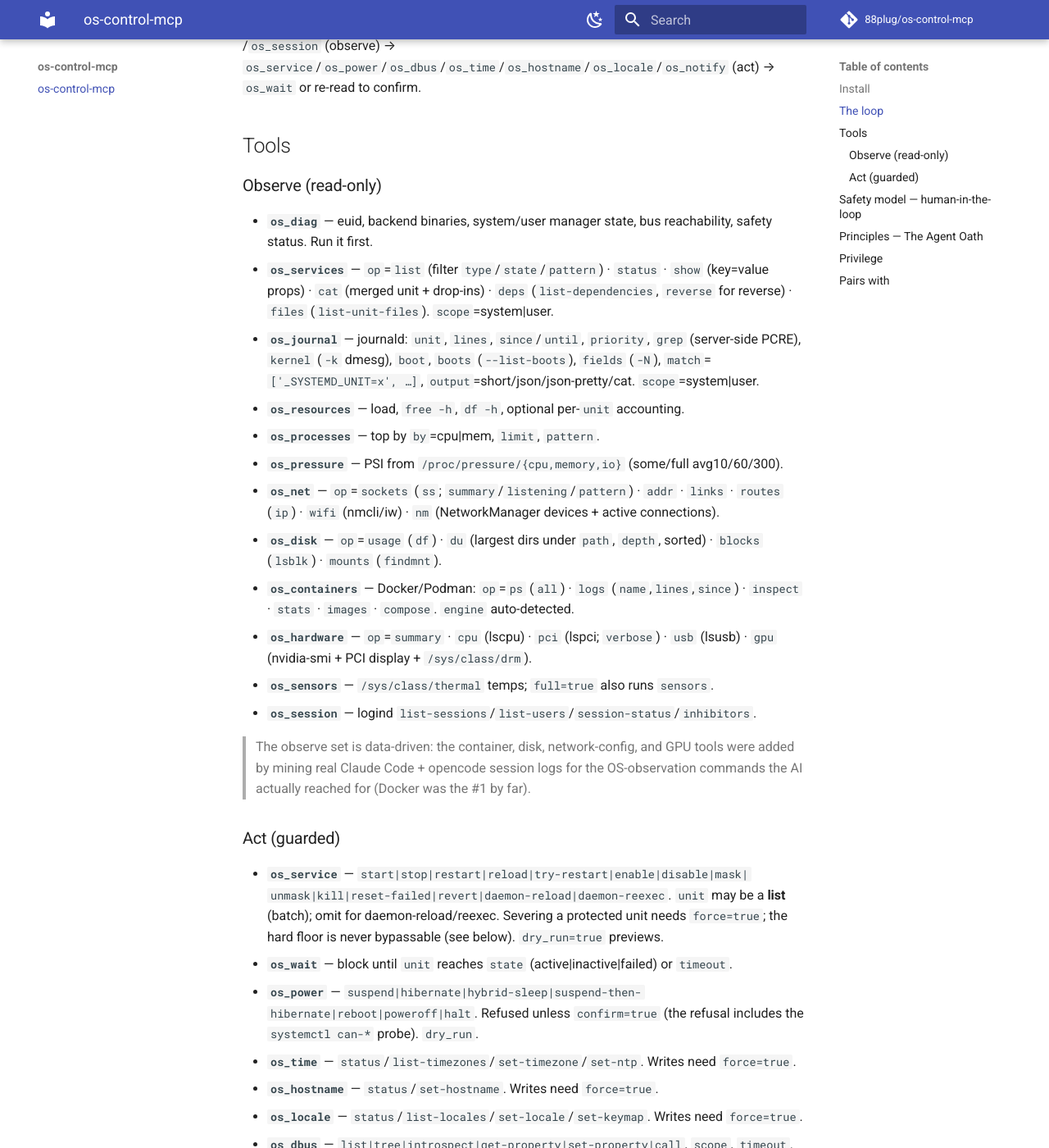
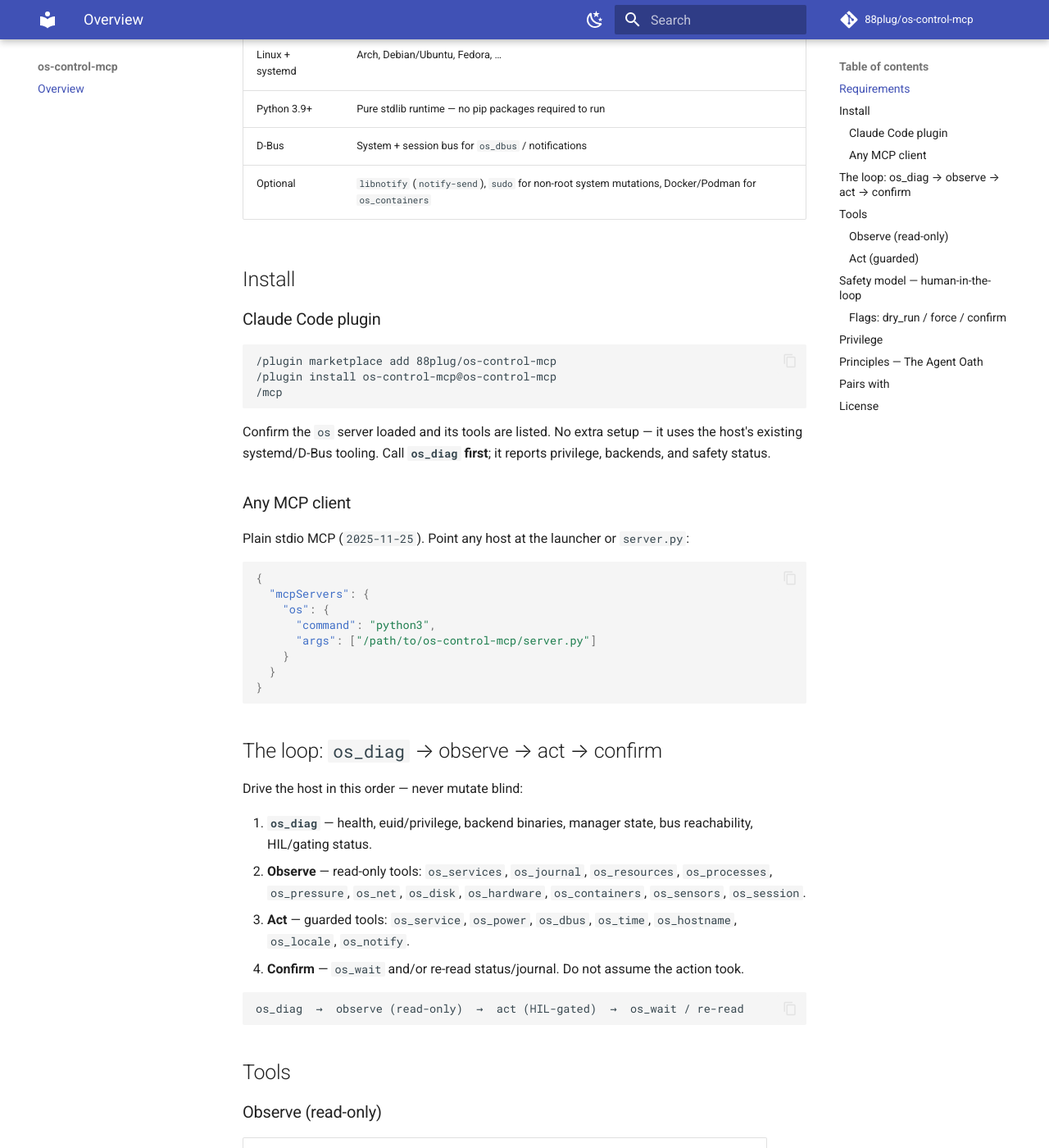
Before and after one commit to 88plug/os-control-mcp, an MkDocs documentation site: the page built from docs/index.md, in a window 1280 px wide and 1400 px high, scrolled down 643 px. Shown: the whole window at 82% size. Built offline with MkDocs 1.6.1 and Material for MkDocs 9.7.7, drawn with Linux system fonts in a browser that asks for light colours; comment, search, counter and statistics services are not loaded; some of the changed text lies outside the part shown.

Commit message:
docs: polish MkDocs site and docs landing page

````diff
--- a/docs/index.md
+++ b/docs/index.md
@@ -4,108 +4,177 @@
 through its *structured* interfaces — **systemd**, **logind**, **journald**, and
 the **D-Bus** buses — instead of raw `kill`/PID hacks. The system-service
 counterpart to [screen-mcp](https://github.com/88plug/screen-mcp)'s GUI control.
-Pure standard library, zero pip runtime deps. Linux + systemd.
+
+**Pure standard library. Zero pip runtime deps. Linux + systemd.**
+
+!!! warning "Privileged by design"
+    This server can stop services and power off the box. Install it deliberately.
+    Disable it via `/plugin` when not in use. Destructive actions are human-gated
+    (see [Safety model](#safety-model-human-in-the-loop)).
+
+## Requirements
+
+!!! important "Linux + systemd only"
+    os-control-mcp shells out to `systemctl`, `loginctl`, `journalctl`, and
+    `busctl`. It targets a systemd Linux host. It will not run on macOS, Windows,
+    or non-systemd Linux.
+
+| Need | Notes |
+|---|---|
+| Linux + systemd | Arch, Debian/Ubuntu, Fedora, … |
+| Python 3.9+ | Pure stdlib runtime — no pip packages required to run |
+| D-Bus | System + session bus for `os_dbus` / notifications |
+| Optional | `libnotify` (`notify-send`), `sudo` for non-root system mutations, Docker/Podman for `os_containers` |
 
 ## Install
+
+### Claude Code plugin
 
 ```text
 /plugin marketplace add 88plug/os-control-mcp
 /plugin install os-control-mcp@os-control-mcp
-/mcp          # confirm the "os" server loaded and tools are listed
+/mcp
 ```
 
-⚠️ **Treat as privileged** — it can stop services and power off the box. Install
-it deliberately and disable it via `/plugin` when not in use. No setup: it uses
-the host's existing systemd/D-Bus tooling.
+Confirm the `os` server loaded and its tools are listed. No extra setup — it
+uses the host's existing systemd/D-Bus tooling. Call **`os_diag` first**; it
+reports privilege, backends, and safety status.
 
-## The loop
+### Any MCP client
 
-**sense → act → confirm.** `os_diag` (health/privilege) →
-`os_services`/`os_journal`/`os_resources`/`os_processes`/`os_pressure`/`os_net`/`os_sensors`/`os_session`
-(observe) →
-`os_service`/`os_power`/`os_dbus`/`os_time`/`os_hostname`/`os_locale`/`os_notify`
-(act) → `os_wait` or re-read to confirm.
+Plain stdio MCP (`2025-11-25`). Point any host at the launcher or `server.py`:
+
+```json
+{
+  "mcpServers": {
+    "os": {
+      "command": "python3",
+      "args": ["/path/to/os-control-mcp/server.py"]
+    }
+  }
+}
+```
+
+## The loop: `os_diag` → observe → act → confirm
+
+Drive the host in this order — never mutate blind:
+
+1. **`os_diag`** — health, euid/privilege, backend binaries, manager state, bus
+   reachability, HIL/gating status.
+2. **Observe** — read-only tools: `os_services`, `os_journal`, `os_resources`,
+   `os_processes`, `os_pressure`, `os_net`, `os_disk`, `os_hardware`,
+   `os_containers`, `os_sensors`, `os_session`.
+3. **Act** — guarded tools: `os_service`, `os_power`, `os_dbus`, `os_time`,
+   `os_hostname`, `os_locale`, `os_notify`.
+4. **Confirm** — `os_wait` and/or re-read status/journal. Do not assume the
+   action took.
+
+```text
+os_diag  →  observe (read-only)  →  act (HIL-gated)  →  os_wait / re-read
+```
 
 ## Tools
 
 ### Observe (read-only)
-- **`os_diag`** — euid, backend binaries, system/user manager state, bus
-  reachability, safety status. Run it first.
-- **`os_services`** — `op`=`list` (filter `type`/`state`/`pattern`) · `status` ·
-  `show` (key=value props) · `cat` (merged unit + drop-ins) · `deps`
-  (`list-dependencies`, `reverse` for reverse) · `files` (`list-unit-files`).
-  `scope`=system|user.
-- **`os_journal`** — journald: `unit`, `lines`, `since`/`until`, `priority`,
-  `grep` (server-side PCRE), `kernel` (`-k` dmesg), `boot`, `boots`
-  (`--list-boots`), `fields` (`-N`), `match`=`['_SYSTEMD_UNIT=x', …]`,
-  `output`=short/json/json-pretty/cat. `scope`=system|user.
-- **`os_resources`** — load, `free -h`, `df -h`, optional per-`unit` accounting.
-- **`os_processes`** — top by `by`=cpu|mem, `limit`, `pattern`.
-- **`os_pressure`** — PSI from `/proc/pressure/{cpu,memory,io}` (some/full avg10/60/300).
-- **`os_net`** — `op`=`sockets` (`ss`; `summary`/`listening`/`pattern`) · `addr` · `links` · `routes` (`ip`) · `wifi` (nmcli/iw) · `nm` (NetworkManager devices + active connections).
-- **`os_disk`** — `op`=`usage` (`df`) · `du` (largest dirs under `path`, `depth`, sorted) · `blocks` (`lsblk`) · `mounts` (`findmnt`).
-- **`os_containers`** — Docker/Podman: `op`=`ps` (`all`) · `logs` (`name`,`lines`,`since`) · `inspect` · `stats` · `images` · `compose`. `engine` auto-detected.
-- **`os_hardware`** — `op`=`summary` · `cpu` (lscpu) · `pci` (lspci; `verbose`) · `usb` (lsusb) · `gpu` (nvidia-smi + PCI display + `/sys/class/drm`).
-- **`os_sensors`** — `/sys/class/thermal` temps; `full=true` also runs `sensors`.
-- **`os_session`** — logind `list-sessions`/`list-users`/`session-status`/`inhibitors`.
 
-> The observe set is data-driven: the container, disk, network-config, and GPU
-> tools were added by mining real Claude Code + opencode session logs for the
-> OS-observation commands the AI actually reached for (Docker was the #1 by far).
+| Tool | What |
+|---|---|
+| `os_diag` | Health first: privilege, backends, manager state, bus, safety status |
+| `os_services` | Inspect units — `list` / `status` / `show` / `cat` / `deps` / `files` (`scope`=system\|user) |
+| `os_journal` | journald — unit / since / until / priority / `grep` / dmesg / boots / `match` |
+| `os_resources` | Load + memory + disk (+ optional per-unit accounting) |
+| `os_processes` | Top processes by `cpu` or `mem` |
+| `os_pressure` | PSI from `/proc/pressure` — the real "is the box starving" signal |
+| `os_net` | Sockets (`ss`), `ip` addr/links/routes, wifi, NetworkManager |
+| `os_disk` | `df`, `du` (largest dirs), `lsblk`, mounts |
+| `os_containers` | Docker/Podman — ps / logs / inspect / stats / images / compose |
+| `os_hardware` | CPU / PCI / USB / **GPU** (nvidia-smi + DRM) inventory |
+| `os_sensors` | Thermal zones (+ `lm_sensors` if present) |
+| `os_session` | logind sessions / users / inhibitors |
 
 ### Act (guarded)
-- **`os_service`** — `start|stop|restart|reload|try-restart|enable|disable|mask|`
-  `unmask|kill|reset-failed|revert|daemon-reload|daemon-reexec`. `unit` may be a
-  **list** (batch); omit for daemon-reload/reexec. Severing a protected unit needs
-  `force=true`; the hard floor is never bypassable (see below). `dry_run=true` previews.
-- **`os_wait`** — block until `unit` reaches `state` (active|inactive|failed) or `timeout`.
-- **`os_power`** — `suspend|hibernate|hybrid-sleep|suspend-then-hibernate|reboot|poweroff|halt`.
-  Refused unless `confirm=true` (the refusal includes the `systemctl can-*` probe). `dry_run`.
-- **`os_time`** — `status`/`list-timezones`/`set-timezone`/`set-ntp`. Writes need `force=true`.
-- **`os_hostname`** — `status`/`set-hostname`. Writes need `force=true`.
-- **`os_locale`** — `status`/`list-locales`/`set-locale`/`set-keymap`. Writes need `force=true`.
-- **`os_dbus`** — `list|tree|introspect|get-property|set-property|call`, `scope`,
-  `timeout`. `set-property`/`call` need `force=true`; reads are free. `dry_run`.
-- **`os_notify`** — desktop notification to the logged-in user.
-- **`os_reload`** — hot-reload the server in place.
+
+| Tool | What | Safety |
+|---|---|---|
+| `os_service` | start / stop / restart / reload / enable / disable / mask / kill / reset-failed / daemon-reload (single or **batch**) | hard floor + self-preservation; `force`; `dry_run` |
+| `os_wait` | Block until a unit is active / inactive / failed (or timeout) | — |
+| `os_power` | suspend / hibernate / reboot / poweroff / halt | needs **`confirm=true`**; `dry_run` |
+| `os_time` | timezone / NTP (`timedatectl`) | writes need **`force=true`**; `dry_run` |
+| `os_hostname` | hostname (`hostnamectl`) | writes need **`force=true`**; `dry_run` |
+| `os_locale` | locale / keymap (`localectl`) | writes need **`force=true`**; `dry_run` |
+| `os_dbus` | list / tree / introspect / get-property / set-property / `call` | writes need **`force=true`**; `dry_run` |
+| `os_notify` | Desktop notification to the logged-in user | — |
+| `os_reload` | Hot-reload the server in place | — |
 
 ## Safety model — human-in-the-loop
 
-Destructive actions (severing a service, power, D-Bus/machine *writes*) are gated
-for a **human's** approval, not the model's:
+!!! danger "Human-in-the-loop, not model-in-the-loop"
+    Destructive actions (severing a service, power transitions, D-Bus / machine
+    *writes*) require a **human's** approval. The model does not self-authorize
+    when elicitation is available.
 
 | Layer | Applies to | Resolution |
 |---|---|---|
-| **Hard floor** | severing the absolute substrate — `dbus`, `dbus-broker`, `systemd-logind`, `init.scope`, `-.slice`, `basic.target`, `sysinit.target` | **refused always** (even with `force`) |
-| **Human approval (elicitation)** | every destructive action, when the client supports MCP elicitation | server sends `elicitation/create`; runs only if the **human accepts**. Model `force`/`confirm` is **ignored** — human is the authority |
-| **Flag fallback** | same actions, when the client can't elicit | `force`/`confirm` flags; severing a unit the agent stands on (`sshd`, `NetworkManager`, `tailscaled`, session, `goosed`) still needs `force`. `OSCTL_REQUIRE_HUMAN=1` disables this fallback entirely |
-| **Preview** | any mutating tool | `dry_run=true` returns the exact command, runs nothing |
+| **Hard floor** | Severing absolute substrate: `dbus`, `dbus-broker`, `systemd-logind`, `init.scope`, `-.slice`, `basic.target`, `sysinit.target` | **Refused always** — even with `force` |
+| **Human approval (elicitation)** | Every destructive action, when the client supports MCP elicitation | Server sends `elicitation/create`; runs only if the **human accepts**. Model `force` / `confirm` is **ignored** |
+| **Flag fallback** | Same actions, when the client cannot elicit | `force` / `confirm` flags. Severing a unit the agent stands on (`sshd`, `NetworkManager`, `tailscaled`, session, `goosed`, …) still needs `force`. **`OSCTL_REQUIRE_HUMAN=1`** disables this fallback entirely |
+| **Preview** | Any mutating tool | **`dry_run=true`** returns the exact command and runs nothing |
 
-When elicitation is available the human is the sole authority — a declined prompt
-never executes (the analog of screen-mcp's user-takeover guard: *don't saw off the
-branch you're sitting on*). Every mutation is appended — with its approval path
-(human vs flag) — to `$XDG_STATE_HOME/os-control-mcp/audit.jsonl`.
+### Flags: `dry_run` / `force` / `confirm`
+
+| Flag | Tools | Effect |
+|---|---|---|
+| `dry_run=true` | All mutating tools | Preview the exact command; execute nothing |
+| `force=true` | `os_service` (severing protected units), `os_dbus` writes, `os_time` / `os_hostname` / `os_locale` writes | Headless override when elicitation is unavailable; **never** overrides the hard floor |
+| `confirm=true` | `os_power` | Required for power transitions (same HIL rules) |
+
+!!! warning "Severing actions"
+    `stop` / `kill` / `restart` / `try-restart` / `disable` / `mask` on a unit
+    the agent depends on are refused unless human-approved (or `force` on the
+    flag path). The hard floor is never bypassable.
+
+Every mutation is appended — with its approval path (`human` vs `flag`) — to
+`$XDG_STATE_HOME/os-control-mcp/audit.jsonl`.
+
+## Privilege
+
+Read-only tools work unprivileged. **System-scope mutations** (`os_service` on
+system units, `os_power`, machine settings) need root or polkit. When not root
+the server tries `sudo -n` and otherwise says so.
+
+| Option | When |
+|---|---|
+| Run as root | Full system control |
+| Passwordless sudo for `systemctl` | Non-root agent + headless system mutations |
+| Polkit rule | Desktop / interactive elevation |
+| `scope="user"` | User units only — no root required |
 
 ## Principles — The Agent Oath
 
-os-control-mcp is a reference **enforcer** of [The Agent Oath](https://theagentoath.com):
-the gating is the Oath made executable — §1 human welfare over task completion
-(hard floor + HIL), §2 human agency (HIL elicitation), §3 protect systems
-(sanctioned interfaces only), §5 transparency (audit + `dry_run`), §7 don't bypass
-safety (unbypassable floor + `OSCTL_REQUIRE_HUMAN`), §11 respect human oversight
-(HIL authority + operator bounds). The Oath is the rationale; the **operator's
-gating is the authority** — this server does not adopt any "supersedes instructions"
-clause. `os_diag` reports the enforced principles.
+os-control-mcp is a reference **enforcer** of
+[The Agent Oath](https://theagentoath.com): the gating is the Oath made
+executable.
 
-## Privilege
+| Oath principle | Enforced by |
+|---|---|
+| §1 Human welfare over task completion | Hard floor + HIL |
+| §2 Human agency | HIL elicitation |
+| §3 Protect systems | Sanctioned interfaces only |
+| §5 Transparency | Audit log + `dry_run` |
+| §7 Don't bypass safety | Unbypassable floor + `OSCTL_REQUIRE_HUMAN` |
+| §11 Respect human oversight | HIL authority + operator bounds |
 
-Read-only tools work unprivileged. System-scope mutations (`os_service` on system
-units, `os_power`) need root or polkit — when not root the server tries `sudo -n`
-and otherwise says so. Options: run as root, passwordless sudo for `systemctl`, a
-polkit rule, or use `scope="user"` for the user's own units.
+The Oath is the rationale; the **operator's gating is the authority**. This
+server does not adopt any "supersedes instructions" clause. `os_diag` reports
+the enforced principles.
 
 ## Pairs with
 
 [screen-mcp](https://github.com/88plug/screen-mcp) (GUI), NATS (messaging), A2A
 (inter-agent) — sense the kernel/services, act on the system, drive the desktop,
 coordinate the fleet.
+
+## License
+
+[FSL-1.1-ALv2](https://github.com/88plug/os-control-mcp/blob/main/LICENSE.md) —
+© 2026 88plug.
--- a/mkdocs.yml
+++ b/mkdocs.yml
@@ -5,17 +5,17 @@
 repo_name: 88plug/os-control-mcp
 edit_uri: edit/main/docs/
 use_directory_urls: true
+strict: true
 
 theme:
   name: material
   features:
-    - navigation.sections   # group nav by section, uses width well
-    - navigation.top        # back-to-top button
-    - navigation.instant    # SPA-style fast page loads
-    - content.code.copy     # copy button on code blocks (needs superfences below)
+    - navigation.sections
+    - navigation.top
+    - navigation.instant
+    - content.code.copy
     - search.suggest
   palette:
-    # Light/dark toggle that follows the OS preference by default.
     - media: "(prefers-color-scheme: light)"
       scheme: default
       toggle:
@@ -34,8 +34,11 @@
   - def_list
   - footnotes
   - tables
-  - pymdownx.highlight     # code highlighting (ships with mkdocs-material)
-  - pymdownx.superfences   # required for content.code.copy + nested fences
-  - pymdownx.details       # collapsible <details> admonitions
+  - pymdownx.highlight
+  - pymdownx.superfences
+  - pymdownx.details
   - toc:
       permalink: true
+
+nav:
+  - Overview: index.md
````
Also changed, not shown: README.md (+33 -5 lines).
